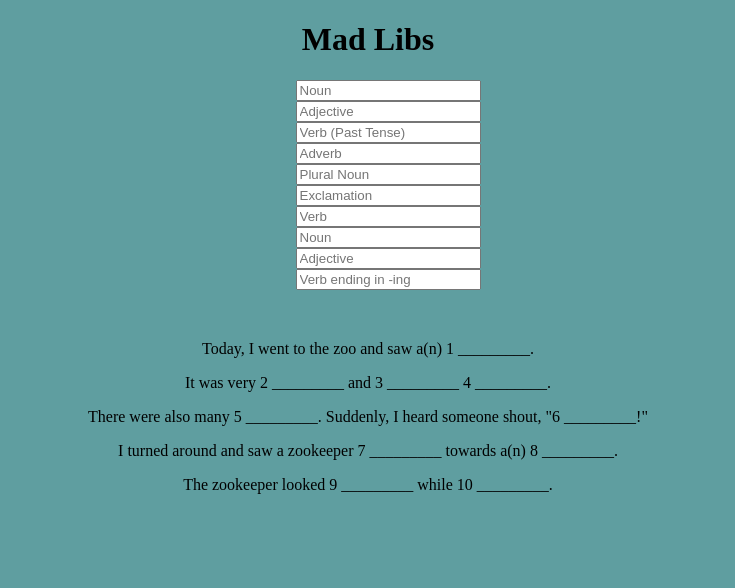
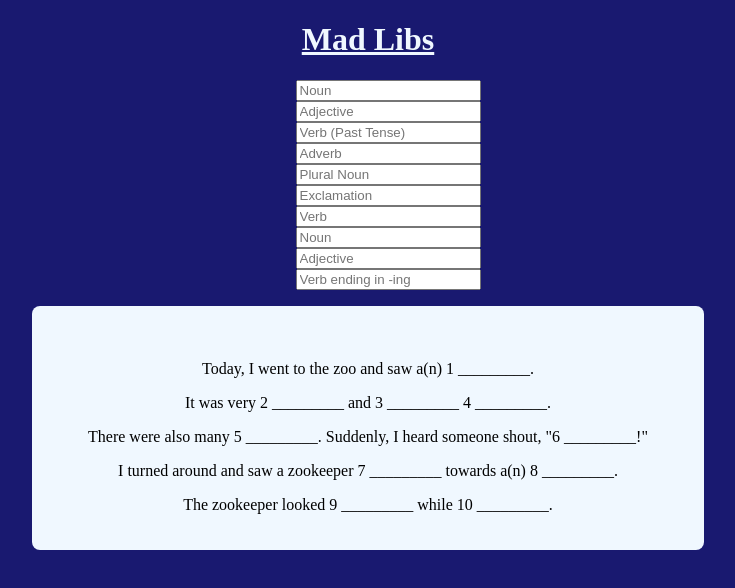
Before and after one commit to robertsmelanie/MadLibs1, a plain HTML site: page index.html in a window 1280 px wide. Shown: the whole page, without its empty margins (272-1007 px from the left). Drawn offline with Linux system fonts and the light colour scheme.

Commit message:
change color

```diff
--- a/index.html
+++ b/index.html
@@ -25,6 +25,8 @@
       </li>
     </ul>
 
+    <center>
+      <div class="container">
         <br />
         <p>Today, I went to the zoo and saw a(n) 1 _________.</p>
         <p>It was very 2 _________ and 3 _________ 4 _________.</p>
@@ -33,8 +35,11 @@
           _________!"
         </p>
         <p>
-      I turned around and saw a zookeeper 7 _________ towards a(n) 8 _________.
+          I turned around and saw a zookeeper 7 _________ towards a(n) 8
+          _________.
         </p>
         <p>The zookeeper looked 9 _________ while 10 _________.</p>
+      </div>
+    </center>
   </body>
 </html>
--- a/style.css
+++ b/style.css
@@ -1,7 +1,24 @@
 body {
   text-align: center;
-  background-color: cadetblue;
+  background-color: midnightblue;
 }
 ul {
   list-style-type: none;
 }
+h1 {
+  text-decoration: underline;
+  color: aliceblue;
+}
+.container {
+  background-color: aliceblue;
+  padding: 20px;
+  border-radius: 8px;
+  width: 50%;
+  text-align: center;
+}
+
+.centered-text {
+  margin: 0;
+  text-align: center;
+  color: black;
+}
```
Lines whose indentation alone changed are shown as unchanged.
